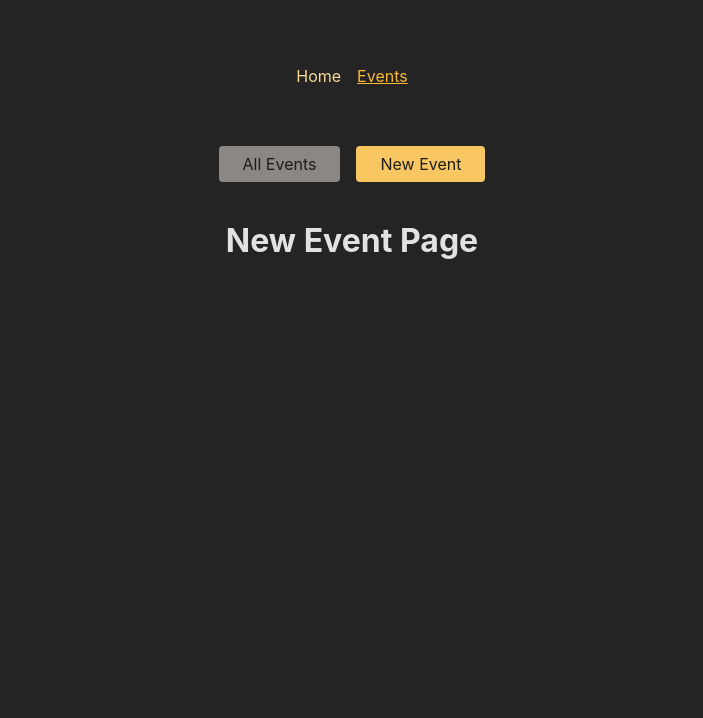
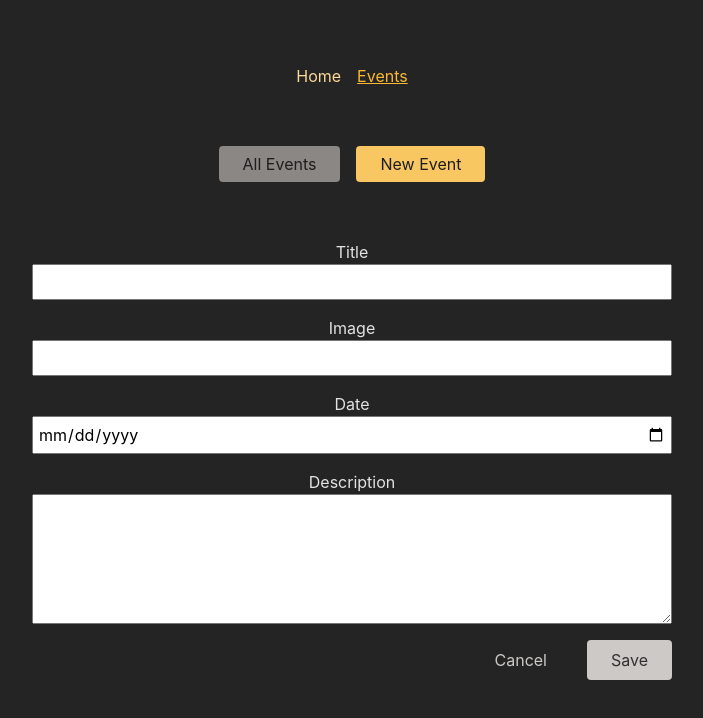
Before and after one commit to NicoBar93/FrontEnd_Backend_Routing_ReactJS, a React (Create React App) app in the folder frontend/: page /events/new in a window 1280 px wide. Shown: the top 718 px of the page, without its empty margins (288-991 px from the left). Built offline with nearby package versions, Linux system fonts and the light colour scheme.

Commit message:
Added newEvent action

```diff
--- a/frontend/src/App.js
+++ b/frontend/src/App.js
@@ -4,7 +4,7 @@
 import EventDetailPage, {
   loader as eventDetailLoader,
 } from "./pages/EventDetailPage";
-import NewEventPage from "./pages/NewEventPage";
+import NewEventPage, { action as actionNewEvent } from "./pages/NewEventPage";
 import EditEventPage from "./pages/EditEventPage";
 import RootLayout from "./pages/RootLayout";
 import EventsRoot from "./pages/EventsRoot";
@@ -17,22 +17,33 @@
       element: <RootLayout />,
       errorElement: <ErrorPage />,
       children: [
-        { index: true, element: <HomePage /> },
+        { index: true,
+          element: <HomePage />
+        },
         {
-          path: "/events",
+          path: "events",
           element: <EventsRoot />,
           children: [
-            { index: true,
-              element: <EventsPage />,
-              loader: fetchedEvents
+            { index: true, element: <EventsPage />, loader: fetchedEvents },
+            {
+              path: ":eventId",
+              id: "event-detail",
+              loader: eventDetailLoader,
+              children: [
+                {
+                  index: true,
+                  element: <EventDetailPage />,
+                },
+                { path: "edit",
+                  element: <EditEventPage />
+                },
+              ],
             },
             {
-              path: "/events/:eventId",
-              element: <EventDetailPage />,
-              loader: eventDetailLoader
+              path: "new",
+              element: <NewEventPage />,
+              action: actionNewEvent,
             },
-            { path: "/events/new", element: <NewEventPage /> },
-            { path: "/events/:eventId/edit", element: <EditEventPage /> },
           ],
         },
       ],
--- a/frontend/src/components/EventForm.js
+++ b/frontend/src/components/EventForm.js
@@ -1,38 +1,66 @@
-import { useNavigate } from 'react-router-dom';
-
-import classes from './EventForm.module.css';
+import classes from "./EventForm.module.css";
+import { Form } from "react-router-dom";
 
 function EventForm({ method, event }) {
-  const navigate = useNavigate();
   function cancelHandler() {
-    navigate('..');
+    // navigate('..');
   }
 
   return (
-    <form className={classes.form}>
+    <Form
+      method="post"
+      className={classes.form}
+    >
       <p>
         <label htmlFor="title">Title</label>
-        <input id="title" type="text" name="title" required />
+        <input
+          id="title"
+          type="text"
+          name="title"
+          required
+          defaultValue={event ? event.title : ""}
+        />
       </p>
       <p>
         <label htmlFor="image">Image</label>
-        <input id="image" type="url" name="image" required />
+        <input
+          id="image"
+          type="url"
+          name="image"
+          required
+          defaultValue={event ? event.image : ""}
+        />
       </p>
       <p>
         <label htmlFor="date">Date</label>
-        <input id="date" type="date" name="date" required />
+        <input
+          id="date"
+          type="date"
+          name="date"
+          required
+          defaultValue={event ? event.date : ""}
+        />
       </p>
       <p>
         <label htmlFor="description">Description</label>
-        <textarea id="description" name="description" rows="5" required />
+        <textarea
+          id="description"
+          name="description"
+          rows="5"
+          required
+          defaultValue={event ? event.description : ""}
+        />
       </p>
       <div className={classes.actions}>
-        <button type="button" onClick={cancelHandler}>
+        <button
+          type="button"
+          onClick={cancelHandler}
+        >
           Cancel
         </button>
         <button>Save</button>
       </div>
-    </form>
+    </Form>
   );
 }
 
--- a/frontend/src/components/EventItem.js
+++ b/frontend/src/components/EventItem.js
@@ -1,4 +1,5 @@
 import classes from './EventItem.module.css';
+import { Link } from 'react-router-dom';
 
 function EventItem({ event }) {
   function startDeleteHandler() {
@@ -12,7 +13,7 @@
       <time>{event.date}</time>
       <p>{event.description}</p>
       <menu className={classes.actions}>
-        <a href="edit">Edit</a>
+        <Link to="edit">Edit</Link>
         <button onClick={startDeleteHandler}>Delete</button>
       </menu>
     </article>
--- a/frontend/src/pages/EditEventPage.js
+++ b/frontend/src/pages/EditEventPage.js
@@ -1,7 +1,11 @@
+import EventForm from "../components/EventForm";
+import { useRouteLoaderData } from "react-router-dom";
 export default function EventsPage() {
+    const data = useRouteLoaderData('event-detail');
+
     return (
         <>
-            <h1>Events Page</h1>
+            <EventForm event={data.event} />
         </>
     );
 }
--- a/frontend/src/pages/EventDetailPage.js
+++ b/frontend/src/pages/EventDetailPage.js
@@ -1,7 +1,7 @@
-import { useLoaderData } from "react-router-dom";
+import { useRouteLoaderData } from "react-router-dom";
 import EventItem from "../components/EventItem";
 export default function EventsDetailPage() {
-  const data = useLoaderData();
+  const data = useRouteLoaderData('event-detail');
 
   return <EventItem event={data.event} />;
 }
--- a/frontend/src/pages/NewEventPage.js
+++ b/frontend/src/pages/NewEventPage.js
@@ -1,7 +1,30 @@
+import EventForm from "../components/EventForm";
+import { redirect } from "react-router-dom";
 export default function NewEventPage() {
-    return (
-        <>
-            <h1>New Event Page</h1>
-        </>
-    );
+    return <EventForm />;
 }
+
+export async function action({ request, params }){
+    const data = await request.formData();
+
+    const eventData = {
+        title: data.get('title'),
+        image: data.get('image'),
+        date: data.get('date'),
+        description: data.get('description'),
+    }
+
+    const response = await fetch('http://localhost:8080/events', {
+        method: 'POST',
+        headers: {
+            'Content-Type': 'application/json',
+        },
+        body: JSON.stringify(eventData),
+    });
+
+    if (!response.ok) {
+        throw new Response(JSON.stringify({message: 'Could not create event.'}), {status: 500});
+    }
+
+    return redirect('/events');
+}
```
Also changed, not shown: 1 other file (tests, documents, lock files or other folders).
